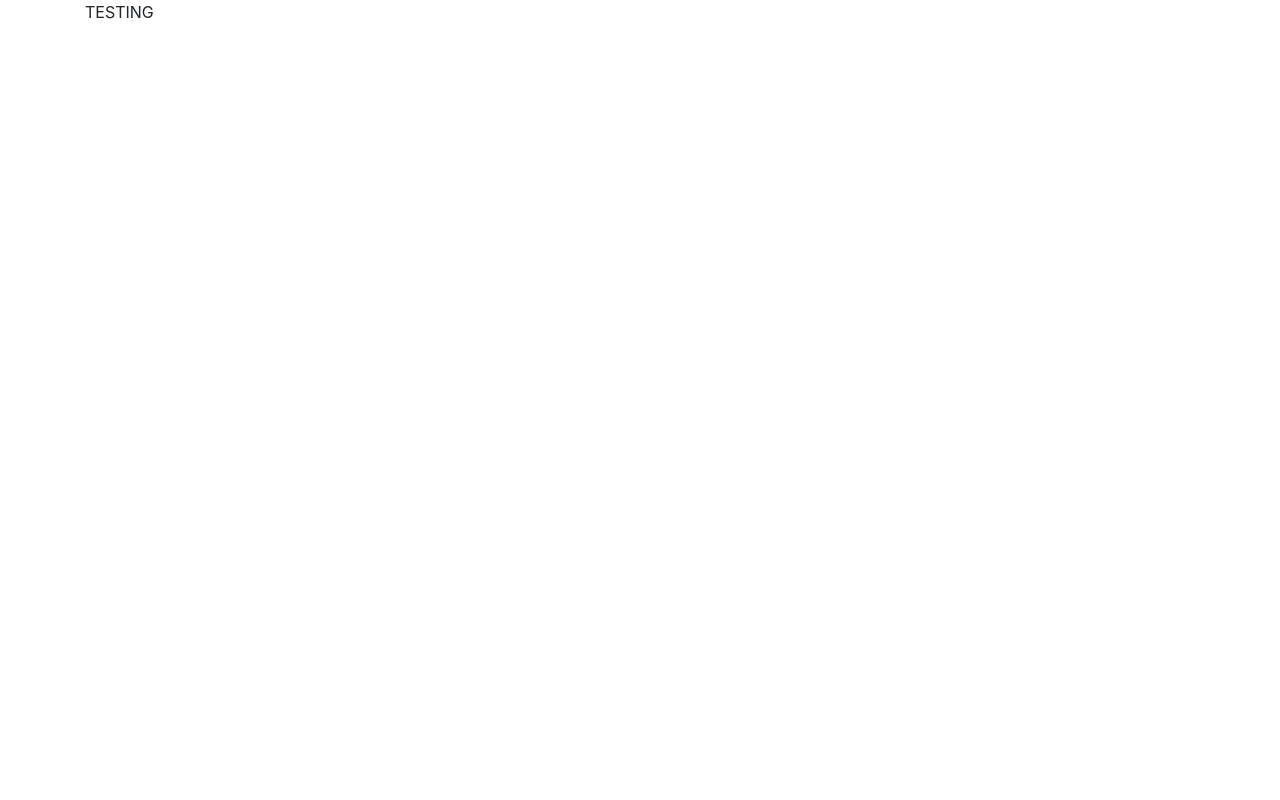
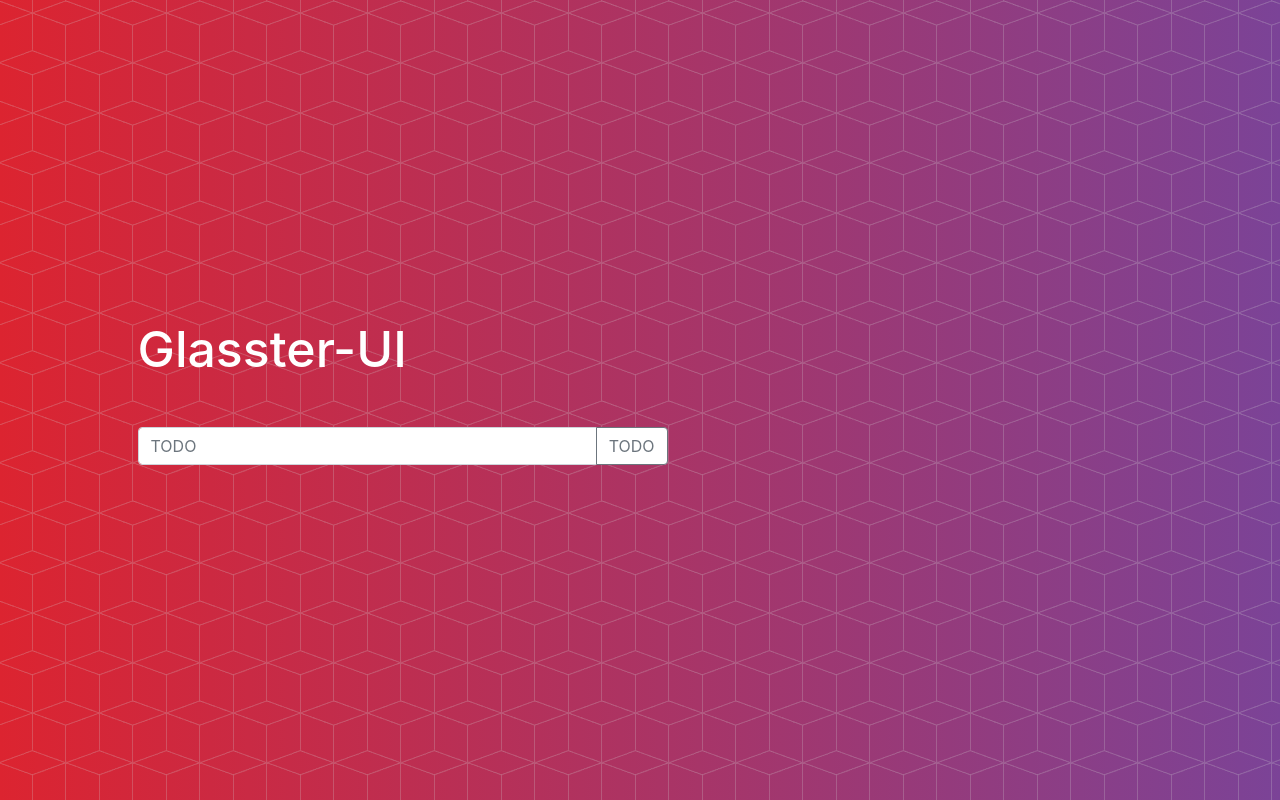
Before and after one commit to zahariaca/glasster-ui, an Angular app: page / in a window 1280 px wide. Built offline with nearby package versions, Linux system fonts and the light colour scheme.

Commit message:
Initial design of app.component.html

```diff
--- a/src/app/app.component.html
+++ b/src/app/app.component.html
@@ -1,3 +1,22 @@
-<div class="container">
-  <p>TESTING</p>
-</div>
+<header class="masthead">
+  <div class="container h-100">
+    <div class="row h-100">
+      <div class="col-lg-7 my-auto">
+        <div class="header-content mx-auto">
+          <div class="row">
+            <h1 class="mb-5">Glasster-UI</h1>
+          </div>
+          <div class="row">
+            <div class="input-group mb-3">
+              <input type="text" class="form-control" placeholder="TODO" aria-label="TODO"
+                aria-describedby="basic-addon2">
+              <div class="input-group-append">
+                <button class="btn btn-outline-secondary" type="button">TODO</button>
+              </div>
+            </div>
+          </div>
+        </div>
+      </div>
+    </div>
+  </div>
+</header>
--- a/src/styles.css
+++ b/src/styles.css
@@ -1 +1,67 @@
 /* You can add global styles to this file, and also import other style files */
+header.masthead {
+    position: relative;
+    width: 100%;
+    padding-top: 150px;
+    padding-bottom: 100px;
+    color: white;
+    background: url("./assets/images/bg-pattern.png"), #7b4397;
+    background: url("./assets/images/bg-pattern.png"), linear-gradient(to left, #7b4397, #dc2430);
+  }
+
+  header.masthead .header-content {
+    max-width: 500px;
+    margin-bottom: 100px;
+    text-align: center;
+  }
+
+  header.masthead .header-content h1 {
+    font-size: 30px;
+  }
+
+  header.masthead .device-container {
+    max-width: 325px;
+    margin-right: auto;
+    margin-left: auto;
+  }
+
+  header.masthead .device-container .screen img {
+    border-radius: 3px;
+  }
+
+  @media (min-width: 992px) {
+    header.masthead {
+      height: 100vh;
+      min-height: 775px;
+      padding-top: 0;
+      padding-bottom: 0;
+    }
+    header.masthead .header-content {
+      margin-bottom: 0;
+      text-align: left;
+    }
+    header.masthead .header-content h1 {
+      font-size: 50px;
+    }
+    header.masthead .device-container {
+      max-width: 325px;
+    }
+  }
+
+  /* bootstrap override */
+.btn-outline-secondary {
+    background-color: white;
+}
+
+.btn-outline-secondary:hover,
+.btn-outline-secondary:focus,
+.btn-outline-secondary:active {
+    color: white;
+    border-color: #fdcc52;
+    background-color: #fdcc52;
+}
+
+.btn-xl {
+    font-size: 11px;
+    padding: 15px 45px;
+}
```
Also changed, not shown: src/assets/images/bg-pattern.png (added).
